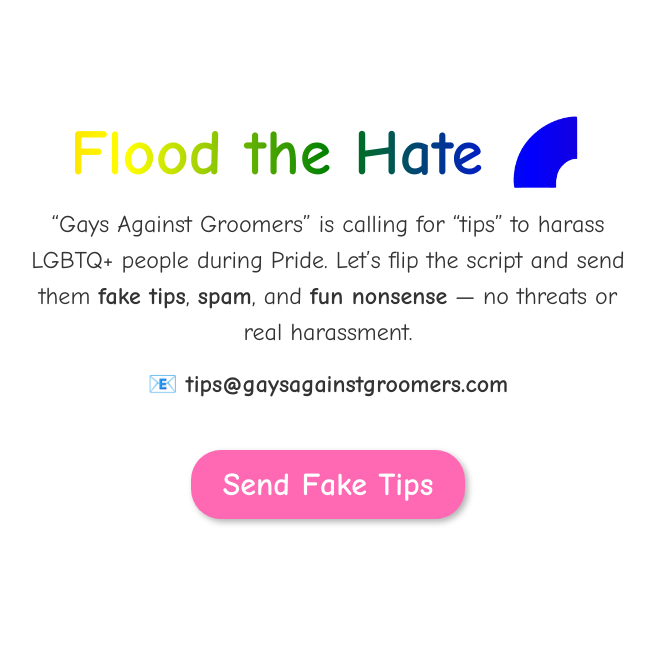
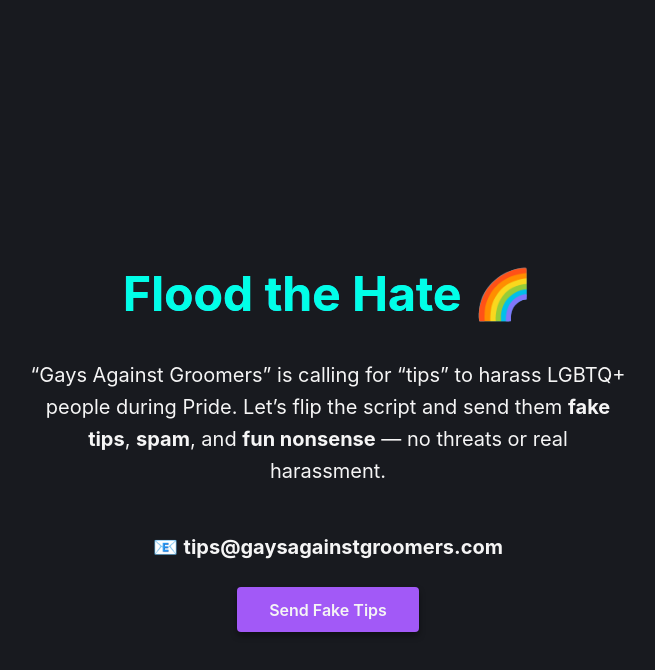
Before and after one commit to madiraa/floodthehate, a plain HTML site: page index.html in a window 1280 px wide. Shown: the whole page, without its empty margins (312-967 px from the left). Drawn offline with Linux system fonts and the light colour scheme.

Commit message:
Revamp site design to match personal website aesthetic

```diff
--- a/index.html
+++ b/index.html
@@ -3,48 +3,10 @@
 <head>
 <meta charset="UTF-8">
 <title>Flood the Hate</title>
-<style>
-  body {
-    font-family: 'Comic Sans MS', cursive, sans-serif;
-    background: white;
-    color: #333;
-    text-align: center;
-    padding: 4rem 2rem;
-  }
-  h1 {
-    font-size: 4rem;
-    margin-bottom: 1rem;
-    background: linear-gradient(90deg, red, orange, yellow, green, blue, indigo, violet);
-    -webkit-background-clip: text;
-    -webkit-text-fill-color: transparent;
-  }
-  p {
-    font-size: 1.5rem;
-    max-width: 600px;
-    margin: 1rem auto;
-    line-height: 1.5;
-  }
-  a.button {
-    display: inline-block;
-    margin-top: 2rem;
-    padding: 1rem 2rem;
-    background-color: #ff69b4;
-    color: white;
-    text-decoration: none;
-    border-radius: 30px;
-    font-weight: bold;
-    font-size: 2rem;
-    box-shadow: 3px 3px 6px rgba(0,0,0,0.3);
-    transition: transform 0.2s, background-color 0.2s;
-  }
-  a.button:hover {
-    transform: scale(1.1);
-    background-color: #ff85b0;
-  }
-</style>
+<link rel="stylesheet" href="style.css">
 </head>
 <body>
-  <h1>Flood the Hate 🌈</h1>
+  <h1 class="glitch">Flood the Hate 🌈</h1>
   <p>
     “Gays Against Groomers” is calling for “tips” to harass LGBTQ+ people during Pride. Let’s flip the script and send them <strong>fake tips</strong>, <strong>spam</strong>, and <strong>fun nonsense</strong> — no threats or real harassment.
   </p>
--- /dev/null
+++ b/style.css
@@ -0,0 +1,62 @@
+/* Reuse design tokens from personal website */
+:root {
+  --bg: #181A1F;
+  --text: #F5F5F5;
+  --accent: #00ffe7;
+  --accent-secondary: #a259f7;
+  --border: #232336;
+}
+
+body {
+  background: var(--bg);
+  color: var(--text);
+  font-family: 'Inter', 'Fira Sans', 'Consolas', monospace;
+  margin: 0;
+  display: flex;
+  flex-direction: column;
+  min-height: 100vh;
+  align-items: center;
+  justify-content: center;
+  text-align: center;
+  padding: 2rem;
+}
+
+h1 {
+  font-size: 3rem;
+  color: var(--accent);
+  margin-bottom: 1rem;
+}
+
+p {
+  max-width: 600px;
+  font-size: 1.25rem;
+  line-height: 1.6;
+  margin-bottom: 1.5rem;
+}
+
+a.button {
+  display: inline-block;
+  background: var(--accent-secondary);
+  color: var(--text);
+  padding: 0.8rem 2rem;
+  border-radius: 4px;
+  font-weight: 600;
+  text-decoration: none;
+  transition: background 0.2s, transform 0.2s;
+  box-shadow: 0 4px 6px rgba(0, 0, 0, 0.4);
+}
+
+a.button:hover {
+  background: var(--accent);
+  transform: translateY(-2px);
+}
+
+/* subtle rainbow underline for the title */
+.glitch {
+  animation: glitch 1.2s infinite alternate;
+}
+@keyframes glitch {
+  0% { text-shadow: 2px 0 var(--accent-secondary); }
+  50% { text-shadow: -2px 0 var(--accent); }
+  100% { text-shadow: 2px 0 var(--accent-secondary); }
+}
```
